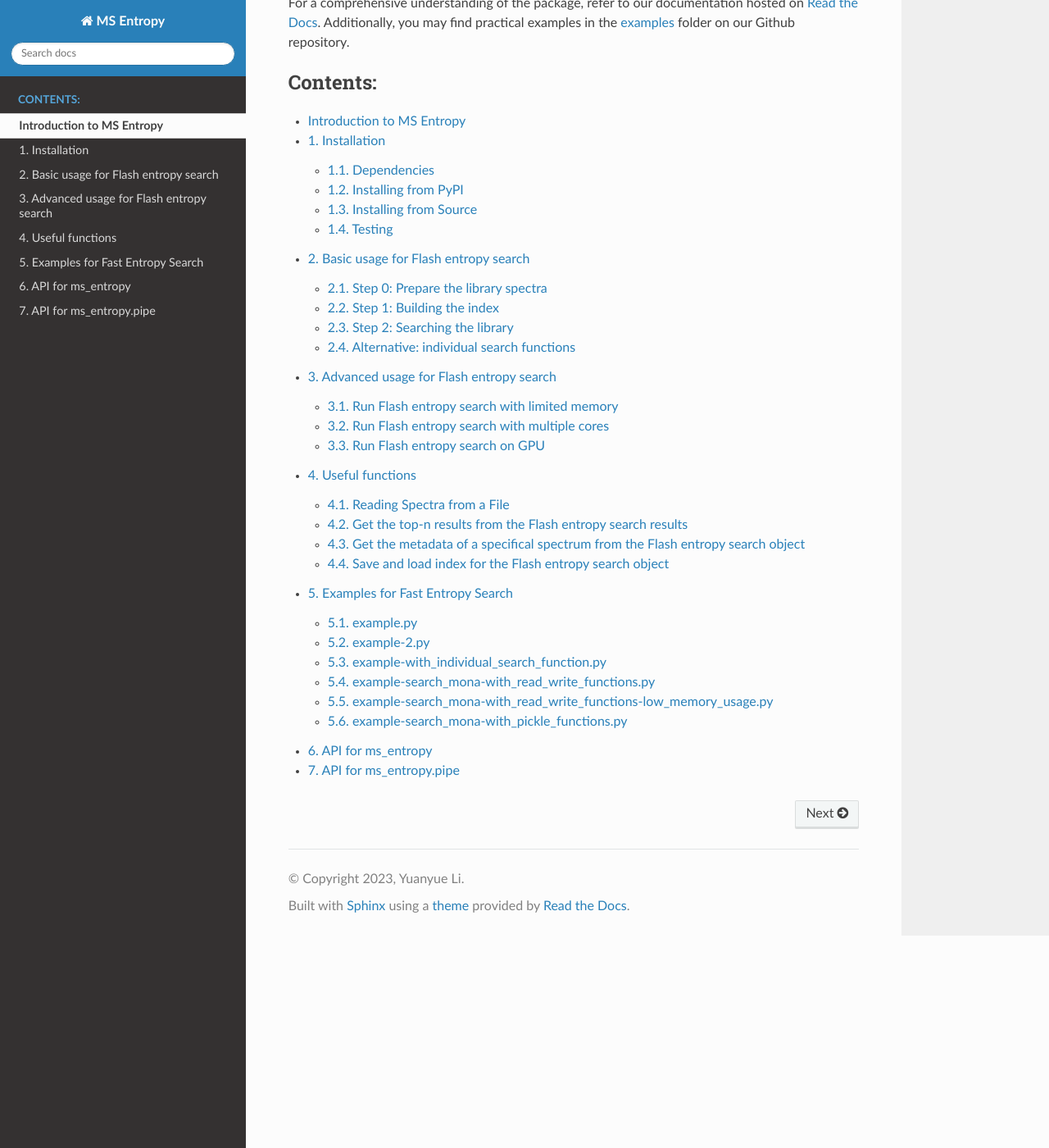
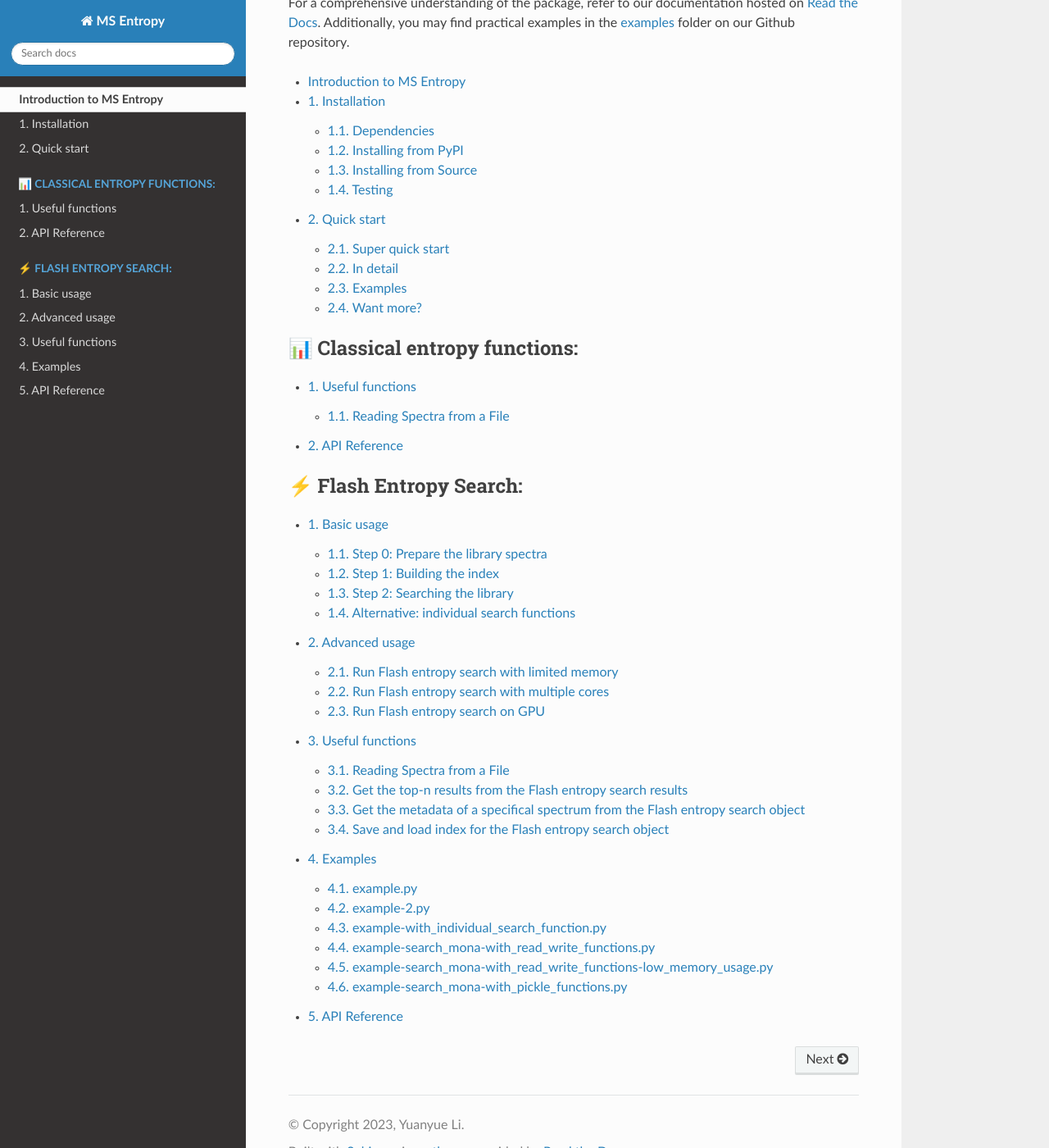
Before and after one commit to YuanyueLi/MSEntropy, a Sphinx documentation site: the page built from docs/source/index.rst, in a window 1280 px wide and 1400 px high, scrolled down 458 px. Shown: the whole window at 82% size. Built offline with Sphinx 7.4.7 and the Read the Docs theme 2.0.0, drawn with Linux system fonts in a browser that asks for light colours; cross-references to code outside the pages are shown as plain code; some of the changed text lies outside the part shown.

Commit message:
Update documents.

```diff
--- /dev/null
+++ b/docs/source/classical_useful_functions.rst
@@ -0,0 +1,17 @@
+================
+Useful functions
+================
+
+Reading Spectra from a File
+===========================
+For ease of use, a function named ``read_one_spectrum`` is provided in the ``ms_entropy`` package, allowing you to easily read spectra from a file. Here is an example of how you can use it:
+
+.. code-block:: python
+
+    from ms_entropy import read_one_spectrum
+    for spectrum in read_one_spectrum('path/to/spectrum/file'):
+        print(spectrum)
+
+This function returns a dictionary, where each key-value pair corresponds to a specific metadata of the spectrum.
+
+Currently, the ``read_one_spectrum`` function supports the following file formats: ``.mgf``, ``.msp``, ``.mzML``, and ``.lbm2`` from the MS-DIAL software.
--- a/docs/source/advanced_usage_for_entropy_search.rst
+++ b/docs/source/entropy_search_advanced_usage.rst
@@ -1,6 +1,6 @@
-=======================================
-Advanced usage for Flash entropy search
-=======================================
+==============
+Advanced usage
+==============
 
 
 Run Flash entropy search with limited memory
--- a/docs/source/basic_usage_for_entropy_search.rst
+++ b/docs/source/entropy_search_basic_usage.rst
@@ -1,6 +1,6 @@
-====================================
-Basic usage for Flash entropy search
-====================================
+===========
+Basic usage
+===========
 
 Flash Entropy Search is an efficient algorithm designed for quickly searching large spectral libraries. For details, see the reference: `Li, Y., Fiehn, O., Flash entropy search to query all mass spectral libraries in real time. 04 April 2023, PREPRINT (Version 1) available at Research Square. <https://doi.org/10.21203/rs.3.rs-2693233/v1>`_.
 
--- a/docs/source/examples_for_entropy_search.rst
+++ b/docs/source/entropy_search_examples.rst
@@ -1,6 +1,6 @@
-================================
-Examples for Fast Entropy Search
-================================
+========
+Examples
+========
 
 This package provides several examples in the Github root directory to help users understand its usage. These examples cover a variety of use cases, including building an index, searching spectra, and evaluating the performance of search functions.
 
--- a/docs/source/index.rst
+++ b/docs/source/index.rst
@@ -23,13 +23,26 @@ Additionally, you may find practical examples in the `examples <https://github.c
 .. toctree::
    :maxdepth: 2
    :numbered:
-   :caption: Contents:
 
    self
    install
-   basic_usage_for_entropy_search
-   advanced_usage_for_entropy_search
-   useful_functions
-   examples_for_entropy_search
-   api
-   api_pipe
+   quickstart
+
+.. toctree::
+   :maxdepth: 2
+   :numbered:
+   :caption: 📊 Classical entropy functions:
+
+   classical_useful_functions
+   classical_api
+
+.. toctree::
+   :maxdepth: 2
+   :numbered:
+   :caption: ⚡ Flash Entropy Search:
+
+   entropy_search_basic_usage
+   entropy_search_advanced_usage
+   entropy_search_useful_functions
+   entropy_search_examples
+   entropy_search_api
--- /dev/null
+++ b/docs/source/quickstart.rst
@@ -0,0 +1,109 @@
+===========
+Quick start
+===========
+
+
+Super quick start
+=================
+
+Installation
+------------
+Python >= 3.7 is required.
+
+.. code-block:: bash
+
+    pip install ms_entropy
+
+
+Basic usage for Flash entropy search
+------------------------------------
+
+.. code-block:: python
+
+    from ms_entropy import FlashEntropySearch
+    entropy_search = FlashEntropySearch()
+    entropy_search.build_index(spectral_library)
+    entropy_similarity = entropy_search.search(
+        precursor_mz = query_spectrum_precursor_mz, peaks = query_spectrum_peaks)
+
+------------
+
+In detail
+=========
+
+Suppose you have a spectral library, you need to format it like this:
+
+.. code-block:: python
+
+    import numpy as np
+    spectral_library = [{
+        "id": "Demo spectrum 1",
+        "precursor_mz": 150.0,
+        "peaks": [[100.0, 1.0], [101.0, 1.0], [103.0, 1.0]]
+    }, {
+        "id": "Demo spectrum 2",
+        "precursor_mz": 200.0,
+        "peaks": np.array([[100.0, 1.0], [101.0, 1.0], [102.0, 1.0]], dtype=np.float32),
+        "metadata": "ABC"
+    }, {
+        "id": "Demo spectrum 3",
+        "precursor_mz": 250.0,
+        "peaks": np.array([[200.0, 1.0], [101.0, 1.0], [202.0, 1.0]], dtype=np.float32),
+        "XXX": "YYY",
+    }, {
+        "precursor_mz": 350.0,
+        "peaks": [[100.0, 1.0], [101.0, 1.0], [302.0, 1.0]]}]
+
+Note that the ``precursor_mz`` and ``peaks`` keys are required, the reset of the keys are optional.
+
+Then you have your query spectrum looks like this:
+
+.. code-block:: python
+
+    query_spectrum = {"precursor_mz": 150.0,
+                      "peaks": [[100.0, 1.0], [101.0, 1.0], [102.0, 1.0]]}
+
+You can call the ``FlashEntropySearch`` class to search the library like this:
+
+.. code-block:: python
+
+    from ms_entropy import FlashEntropySearch
+    entropy_search = FlashEntropySearch()
+    # Step 1: Build the index from the library spectra
+    spectral_library = entropy_search.build_index(spectral_library)
+    # Step 2: Search the library
+    entropy_similarity = entropy_search.search(
+        precursor_mz=150.0, peaks=[[100.0, 1.0], [101.0, 1.0], [102.0, 1.0]])
+
+
+After that, you can print the results like this:
+
+.. code-block:: python
+
+    import pprint
+    pprint.pprint(entropy_similarity)
+
+The result will look like this:
+
+.. code-block:: python
+
+    {'hybrid_search': array([0.6666666 , 0.99999994, 0.99999994, 0.99999994], dtype=float32),
+    'identity_search': array([0.6666667, 0.       , 0.       , 0.       ], dtype=float32),
+    'neutral_loss_search': array([0.6666666, 0.       , 0.6666666, 0.3333333], dtype=float32),
+    'open_search': array([0.6666666 , 0.99999994, 0.3333333 , 0.6666666 ], dtype=float32)}
+
+------------
+
+Examples
+========
+
+You can find several examples of how to use the package in the ``examples`` directory, the ``example.py`` script is a good starting point to get familiar with the package.
+
+------------
+
+Want more?
+==========
+
+Still have questions? Want more functions?
+
+We also provided more function tools to help you calculate the spectral similarity, please go to the rest sections for more information.
```
Also changed, not shown: other parts of docs/source/index.rst (+1 -1 lines), docs/source/api.rst (deleted, +0 -21 lines), docs/source/classical_api.rst (added, +9 -0 lines), docs/source/entropy_search_api.rst (added, +18 -0 lines), docs/source/entropy_search_useful_functions.rst (renamed from docs/source/useful_functions.rst).
